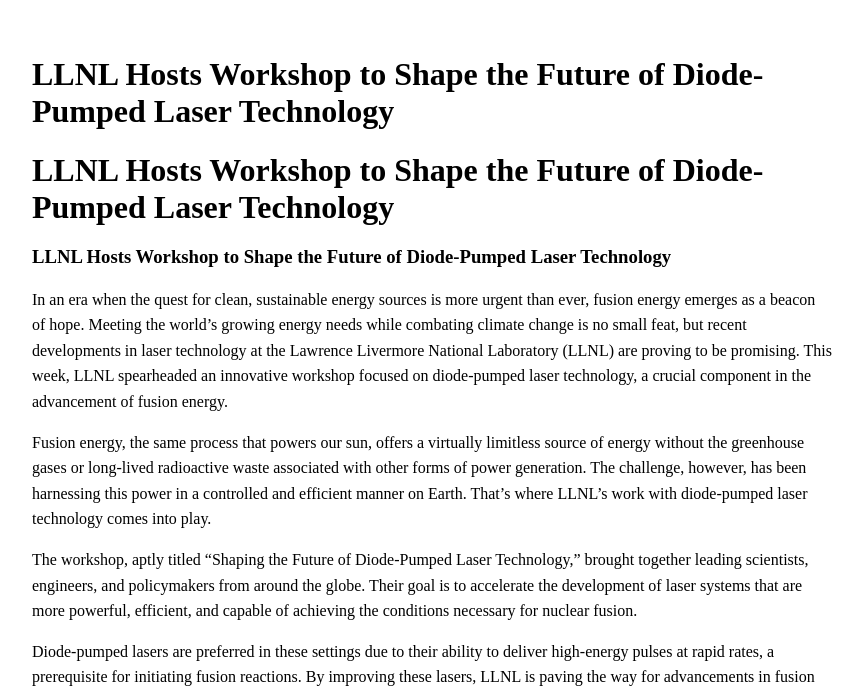
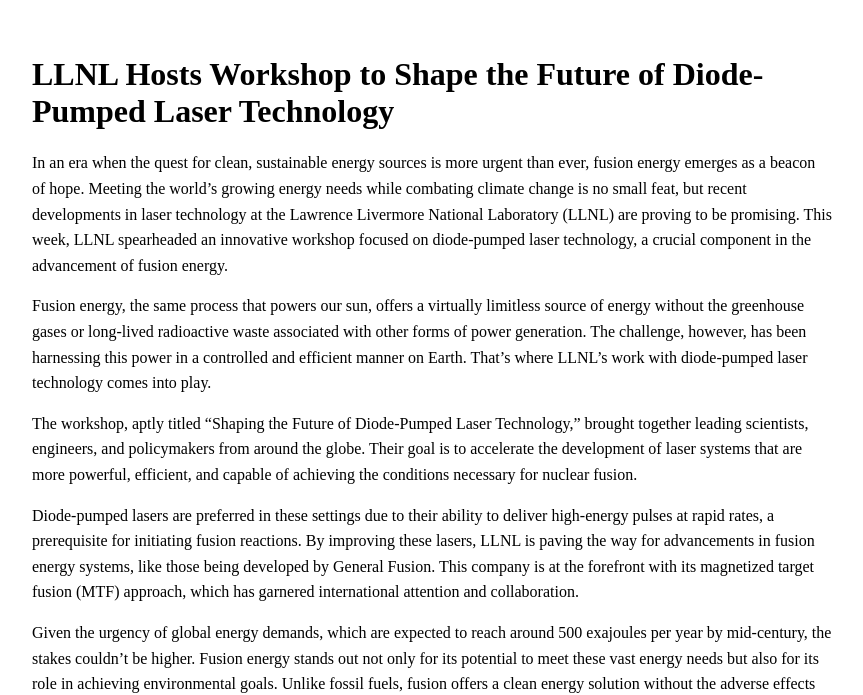
Before and after one commit to hyperpoint/hyperpoint.github.io, a Jekyll site: the page built from _posts/2025-05-20-40ed3765449f659ae77570ddcc343580-llnl-hosts-workshop-to-shape-the-future-of-diode-pumped-laser-technology.md, in a window 1280 px wide and 900 px high, cut to the strip 205-900 px from the top of the window. Shown: the whole strip, without its empty margins (208-1071 px from the left). Built offline with Jekyll 4.4.1, drawn with Linux system fonts in a browser that asks for light colours.

Commit message:
Update 2025-05-20-40ed3765449f659ae77570ddcc343580-llnl-hosts-workshop-to-shape-the-future-of-diode-pumped-laser-technology.md

```diff
--- a/_posts/2025-05-20-40ed3765449f659ae77570ddcc343580-llnl-hosts-workshop-to-shape-the-future-of-diode-pumped-laser-technology.md
+++ b/_posts/2025-05-20-40ed3765449f659ae77570ddcc343580-llnl-hosts-workshop-to-shape-the-future-of-diode-pumped-laser-technology.md
@@ -8,10 +8,6 @@ author: Travis Frye
 note: This article was generated with AI assistance using the Fusion Authority Engine, orchestrated by Travis Frye.
 collaboration: In collaboration with leading fusion research entities.
 ---
-
-# LLNL Hosts Workshop to Shape the Future of Diode-Pumped Laser Technology
-
-### LLNL Hosts Workshop to Shape the Future of Diode-Pumped Laser Technology
 
 In an era when the quest for clean, sustainable energy sources is more urgent than ever, fusion energy emerges as a beacon of hope. Meeting the world's growing energy needs while combating climate change is no small feat, but recent developments in laser technology at the Lawrence Livermore National Laboratory (LLNL) are proving to be promising. This week, LLNL spearheaded an innovative workshop focused on diode-pumped laser technology, a crucial component in the advancement of fusion energy.
 
```
